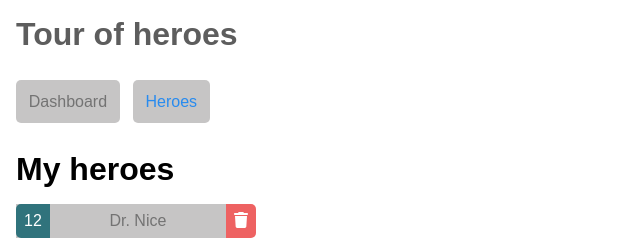
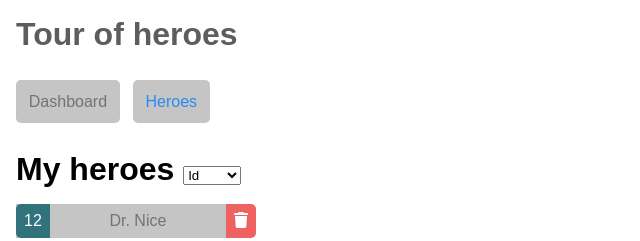
Before and after one commit to Dexter4873/vue-tour-of-heroes, a Vue app: page /heroes in a window 1280 px wide. Shown: the top 241 px of the page, without its empty margins (0-640 px from the left). Built offline with nearby package versions, Linux system fonts and the light colour scheme.

Commit message:
Add sort heroes functionality

```diff
--- a/src/stores/heroes.js
+++ b/src/stores/heroes.js
@@ -38,6 +38,12 @@ export const useHeroesStore = defineStore('heroes', {
     deleteById(id) {
       const index = this.heroes.findIndex((hero) => hero.id === id)
       this.heroes.splice(index, 1)
+    },
+    sortById() {
+      this.heroes.sort((prev, next) => prev.id - next.id);
+    },
+    sortByName() {
+      this.heroes.sort((prev, next) => prev.name.toLowerCase().localeCompare(next.name.toLowerCase()));
     }
   }
 })
--- a/src/views/HeroesView.vue
+++ b/src/views/HeroesView.vue
@@ -2,8 +2,18 @@
 import { useHeroesStore } from '@/stores/heroes'
 import BackButton from "@/components/BackButton.vue";
 import { FontAwesomeIcon } from '@fortawesome/vue-fontawesome'
+import { ref, watch } from 'vue'
 
 const heroesStore = useHeroesStore()
+const sort = ref('id');
+
+watch(sort, (newSort) => {
+  if (newSort === 'id') {
+    heroesStore.sortById();
+  } else {
+    heroesStore.sortByName();
+  }
+})
 
 const handleDelete = (id) => {
   heroesStore.deleteById(id)
@@ -12,7 +22,13 @@ const handleDelete = (id) => {
 
 <template>
   <div class="container">
-    <h1>My heroes</h1>
+    <h1>
+      My heroes
+      <select v-model="sort">
+        <option value="id">Id</option>
+        <option value="name">Name</option>
+      </select>
+    </h1>
     <ul>
       <li v-if="heroesStore.heroes.length" v-for="hero in heroesStore.heroes" :key="hero.id">
         <router-link :to="`/heroes/detail/${hero.id}`">
```
